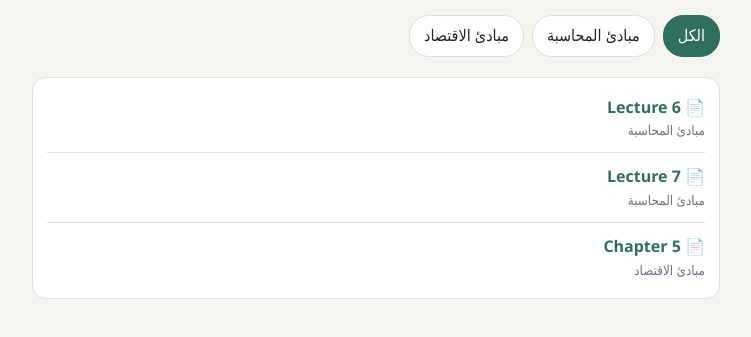
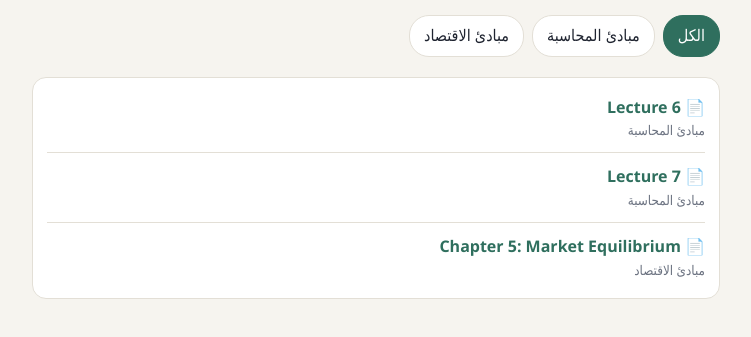
Before and after one commit to Ziad14641/College, a plain HTML site: page index.html in a window 1280 px wide. Shown: the part 91-428 px from the top of the page, without its empty margins (264-1015 px from the left). Drawn offline with Linux system fonts and the light colour scheme.

Commit message:
Update index.html

```diff
--- a/index.html
+++ b/index.html
@@ -33,7 +33,7 @@ h1{font-size:1.5rem;margin:0 0 4px}
 var FILES = [
   { subject: "مبادئ المحاسبة", title: "Lecture 6", file: "lec 6.pdf" },
   { subject: "مبادئ المحاسبة", title: "Lecture 7", file: "LEC7.pdf" },
-  { subject: "مبادئ الاقتصاد", title: "Chapter 5", file: "Chapter 5.pdf" }
+  { subject: "مبادئ الاقتصاد", title: "Chapter 5: Market Equilibrium", file: "market equilibrium ch 5.pdf" }
 ];
 var cur = "الكل";
 function render() {
```
